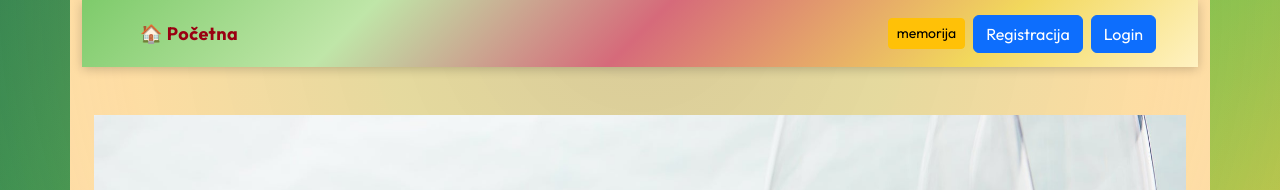
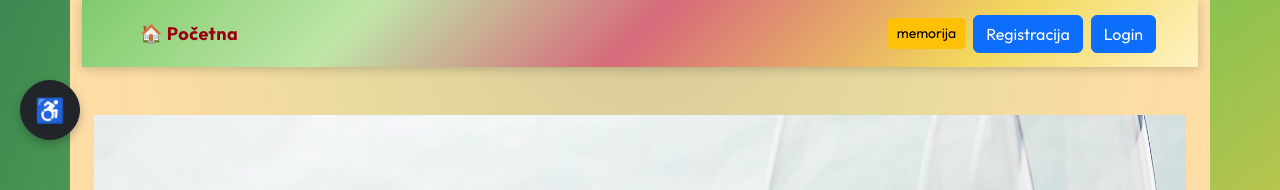
Before and after one commit to Tankred031/WineAndCheesePairingApp, a React (Vite) app: page / in a window 1280 px wide. Shown: the top 190 px of the page. Built offline with nearby package versions, Linux system fonts and the light colour scheme.

Commit message:
Accessibility

```diff
--- a/package.json
+++ b/package.json
@@ -18,6 +18,7 @@
     "html2canvas": "^1.4.1",
     "jspdf": "^4.2.1",
     "jspdf-autotable": "^5.0.7",
+    "lucide-react": "^1.14.0",
     "react": "^19.2.4",
     "react-bootstrap": "^2.10.10",
     "react-dom": "^19.2.4",
--- a/src/App.jsx
+++ b/src/App.jsx
@@ -1,7 +1,7 @@
 import 'bootstrap/dist/css/bootstrap.min.css'
 import './App.css'
 import './pages/zanimljivosti/statistika.css'
-import { Container } from 'react-bootstrap'
+import { Button, Container } from 'react-bootstrap'
 import Izbornik from './components/Izbornik'
 import { Route, Routes } from 'react-router-dom'
 import Home from './pages/Home'
@@ -22,7 +22,6 @@ import Statistika from './pages/zanimljivosti/Statistika'
 import Preporuke from './pages/zanimljivosti/preporuke'
 import DodajZanimljivost from './pages/zanimljivosti/DodajZanimljivost'
 import LoadingSpinner from './components/LoadingSpinner'
-import { LoadingProvider } from './components/LoadingContext'
 import ZanimljivostiPromjena from './pages/zanimljivosti/ZanimljivostiPromjena'
 import NadzornaPloca from './pages/NadzornaPloca'
 import Login from './pages/login/Login'
@@ -33,17 +32,31 @@ import OperaterNovi from './pages/operateri/OperaterNovi'
 import OperaterPromjena from './pages/operateri/OperaterPromjena'
 import OperaterPromjenaLozinke from './pages/operateri/OperaterPromjenaLozinke'
 import "./accessibility/accessibility.css";
-
+import { useState } from 'react'
+import AccessibilityMenu from './accessibility/AccessibilityMenu'
+import { useAccessibility } from './accessibility/AccessibilityContext'
 
 
 function App() {
 
   const { isLoggedIn, authUser } = useAuth()
+  const [showAccessibility, setShowAccessibility] = useState(false);
+  const {
+    increaseText,
+    decreaseText,
+    toggleGrayscale,
+    toggleHighContrast,
+    toggleNegativeContrast,
+    toggleLightBackground,
+    toggleUnderlineLinks,
+    toggleReadableFont,
+    resetAccessibility
+  } = useAccessibility();
 
   return (
     <>
 
-      <LoadingProvider>
+
       <LoadingSpinner />
       <Container style={{ backgroundColor: window.location.hostname === 'localhost' ? 'navajowhite' : 'white' }}>
         <Izbornik />
@@ -78,7 +91,7 @@ function App() {
                 <Route path={RouteNames.ZANIMLJIVOSTI_NOVI} element={<DodajZanimljivost />} />
                 <Route path={RouteNames.ZANIMLJIVOSTI_PROMJENA} element={<ZanimljivostiPromjena />} />
 
-                  {authUser.uloga === 'admin' && (
+                {authUser?.uloga === 'admin' && (
                   <>
 
                     <Route path={RouteNames.OPERATERI} element={<OperaterPregled />} />
@@ -112,7 +125,32 @@ function App() {
           Izradio: Tankred Kralj
         </p>
       </Container>
-      </LoadingProvider>
+
+
+      <Button
+        className={`accessibility-button ${showAccessibility ? "accessibility-button-open" : ""
+          }`}
+        variant="dark"
+        onClick={() => setShowAccessibility(true)}
+      >
+        ♿
+      </Button>
+
+      <AccessibilityMenu
+        show={showAccessibility}
+        handleClose={() => setShowAccessibility(false)}
+
+        increaseText={increaseText}
+        decreaseText={decreaseText}
+        toggleGrayscale={toggleGrayscale}
+        toggleHighContrast={toggleHighContrast}
+        toggleNegativeContrast={toggleNegativeContrast}
+        toggleLightBackground={toggleLightBackground}
+        toggleUnderlineLinks={toggleUnderlineLinks}
+        toggleReadableFont={toggleReadableFont}
+        resetAccessibility={resetAccessibility}
+      />
+
     </>
   )
 }
--- a/src/accessibility/accessibility.css
+++ b/src/accessibility/accessibility.css
@@ -195,16 +195,38 @@
     filter: grayscale(100%);
 }
 
+/* =========================================
+   BUTTON
+========================================= */
+
 .accessibility-button {
     position: fixed;
-    bottom: 20px;
-    right: 20px;
+
+    top: 80px;
+    left: 20px;
+
     z-index: 2000;
 
     width: 60px;
     height: 60px;
 
     border-radius: 50%;
+
     font-size: 1.5rem;
     font-weight: bold;
+
+    display: flex;
+    align-items: center;
+    justify-content: center;
+
+    box-shadow: 0 4px 10px rgba(0,0,0,0.25);
+
+    transition: all 0.3s ease;
 }
+
+
+/* Kad je menu otvoren */
+
+.accessibility-button-open {
+    left: 340px;
+}
--- a/src/main.jsx
+++ b/src/main.jsx
@@ -3,9 +3,11 @@ import { createRoot } from 'react-dom/client'
 import App from './App.jsx'
 import { BrowserRouter } from 'react-router-dom'
 import './index.css'
+import './accessibility/accessibility.css'
 import 'bootstrap/dist/css/bootstrap.min.css';
 import { LoadingProvider } from './components/LoadingContext.jsx'
 import { AuthProvider } from './components/AuthContext.jsx'
+import { AccessibilityProvider } from './accessibility/AccessibilityContext.jsx'
 
 
 createRoot(document.getElementById('root')).render(
@@ -13,7 +15,9 @@ createRoot(document.getElementById('root')).render(
     <BrowserRouter>
       <LoadingProvider>
         <AuthProvider>
-          <App />
+          <AccessibilityProvider>
+            <App />
+          </AccessibilityProvider>
         </AuthProvider>
       </LoadingProvider>
     </BrowserRouter>
```
Also changed, not shown: crtice.txt, 1 other file (tests, documents, lock files or other folders). Lines whose indentation alone changed are shown as unchanged.
